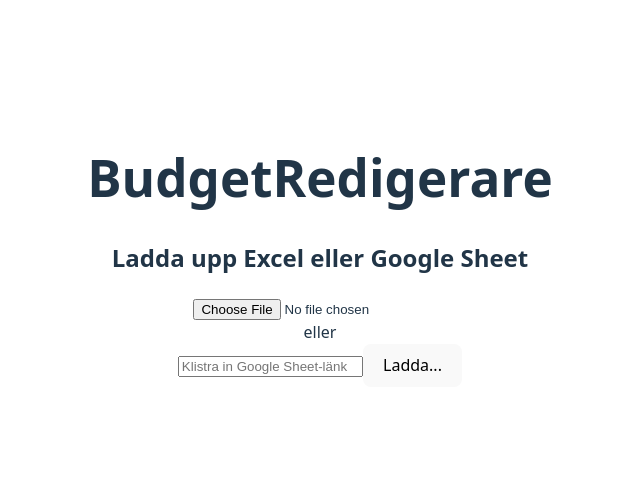
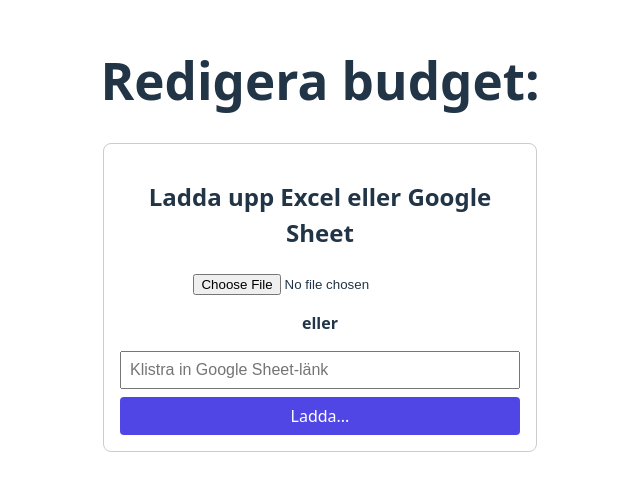
Before and after one commit to idasoderlund/grupparbete, a React (Vite) app in the folder grupparbete/: page / in a window 1280 px wide. Shown: the part 149-640 px from the top of the page, without its empty margins (320-960 px from the left). Built offline with nearby package versions, Linux system fonts and the light colour scheme.

Commit message:
fixed bugging in tailwind, shifted to regular css file

```diff
--- a/grupparbete/src/App.jsx
+++ b/grupparbete/src/App.jsx
@@ -10,7 +10,7 @@ function App() {
 
   return (
     <div>
-      <h1 style={{ textAlign: "center" }}>BudgetRedigerare</h1>
+      <h1 style={{ textAlign: "center" }}>Redigera budget:</h1>
       <UploadFile onFileUpload={handleFileUpload} />
     </div>
   );
--- a/grupparbete/src/Components/UploadFile.jsx
+++ b/grupparbete/src/Components/UploadFile.jsx
@@ -1,6 +1,6 @@
 // Ida - skapa komponent för filuppladdning
 import React, { useState } from "react";
-import styles from "./UploadFile.modules.css";
+import styles from "./UploadFile.module.css";
 
 const UploadFile = ({ onFileUpload }) => {
   const [googleSheetUrl, setGoogleSheetUrl] = useState("");
```
Also changed, not shown: grupparbete/src/Components/UploadFile.module.css (renamed from grupparbete/src/Components/UploadFile.modules.css).
